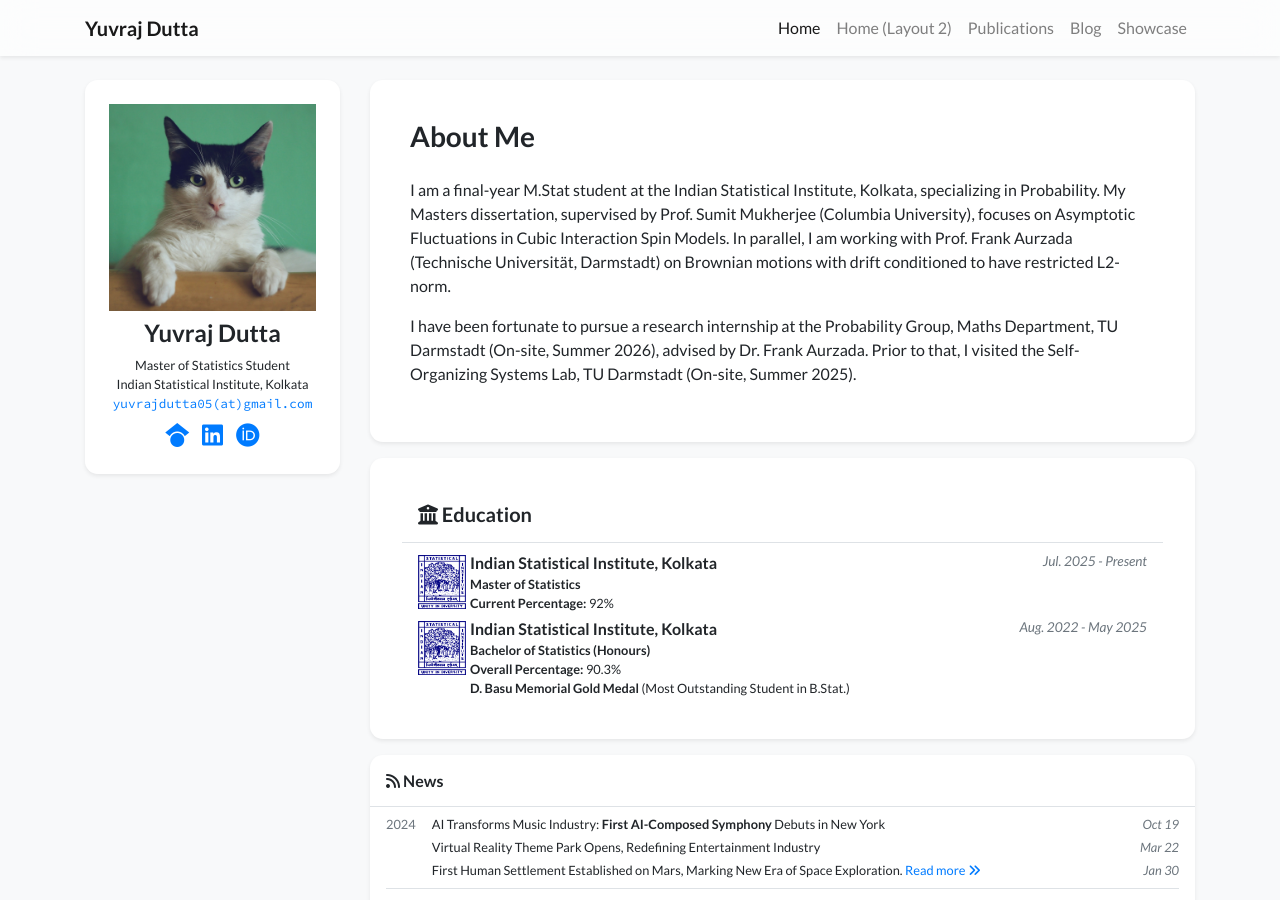
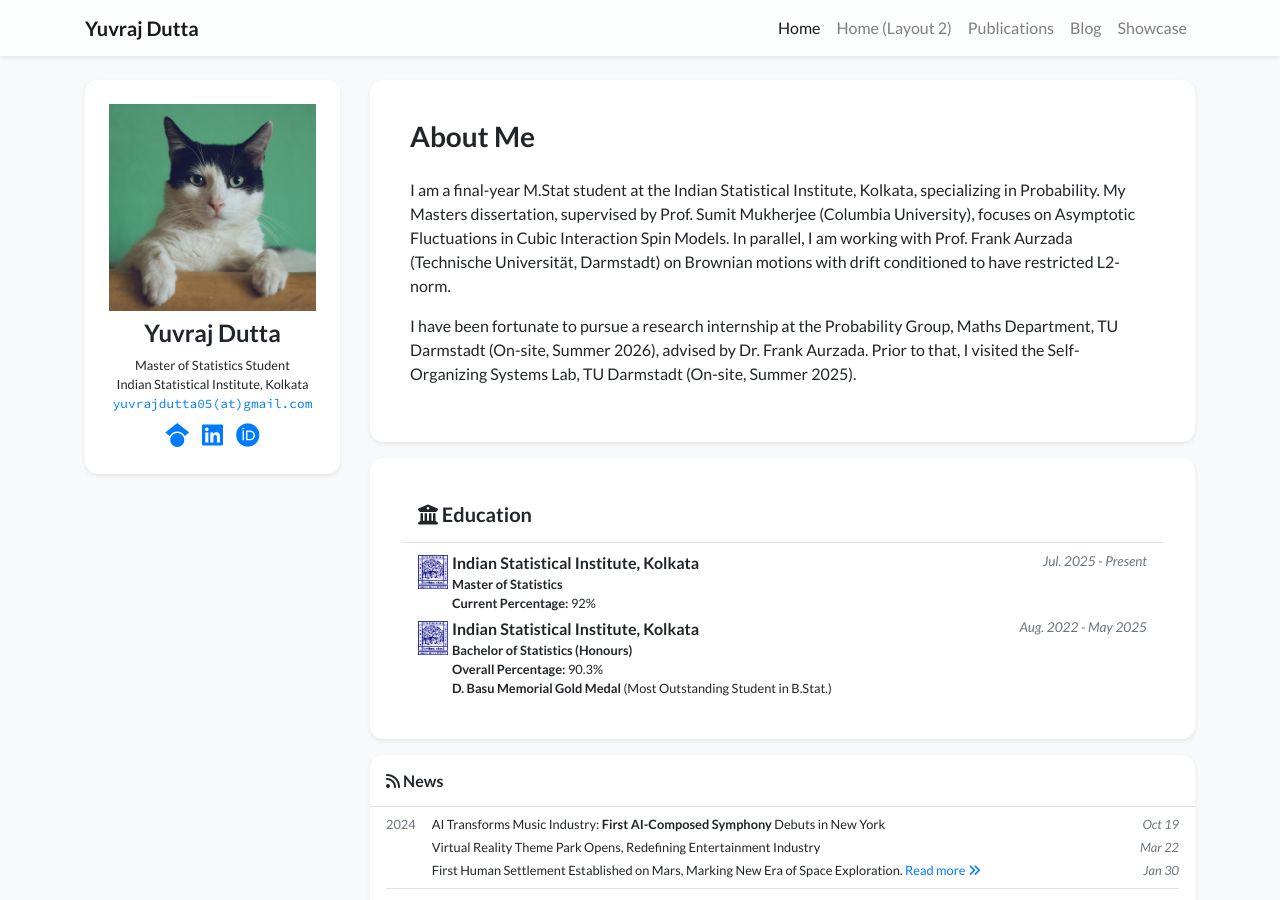
Before and after one commit to yuvrajdutta05/academic-homepage-test, a Jekyll site: the page built from index.html, in a window 1280 px wide and 900 px high. Built offline with Jekyll 4.4.1, drawn with Linux system fonts in a browser that asks for light colours; nearby versions of some CDN libraries; a style sheet for code colours, icons or effects is not loaded.

Commit message:
Update profile again

```diff
--- a/_includes/widgets/experience_card.html
+++ b/_includes/widgets/experience_card.html
@@ -14,7 +14,7 @@
                             <ul class="list-unstyled mb-1">
                                 {% for item in site.data.profile.education %}
                                 <li class="media mb-1">
-                                    <img src="{{ item.logo | relative_url }}" alt="{{ item.name }}" style="width: 48px;" class="mr-1 mt-1">
+                                    <img src="{{ item.logo | relative_url }}" alt="{{ item.name }}" style="width: 30px;" class="mr-1 mt-1">
                                     <div class="media-body">
 
                                         <div class="d-flex">
```
